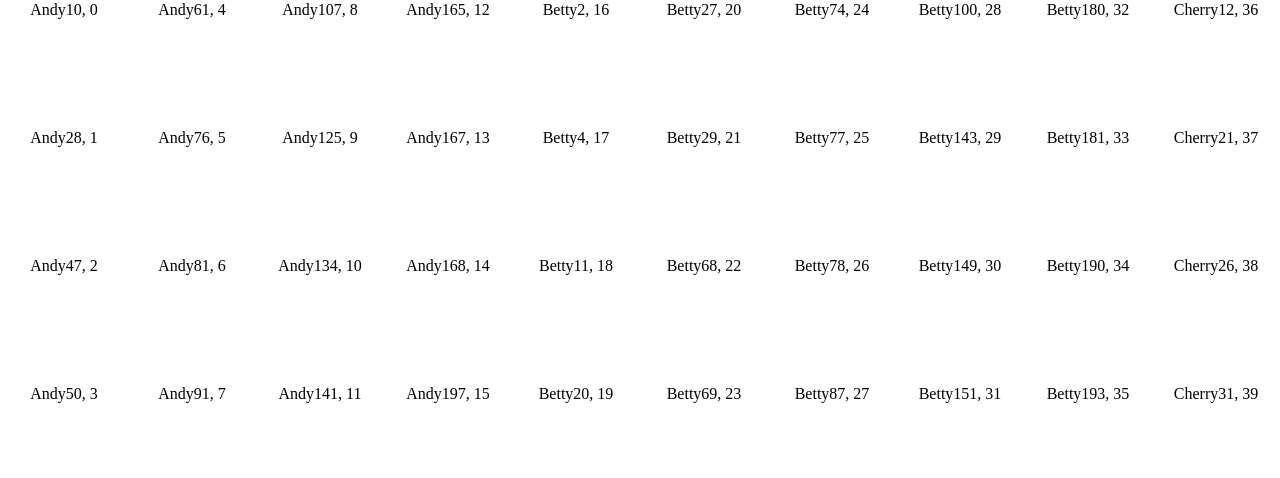
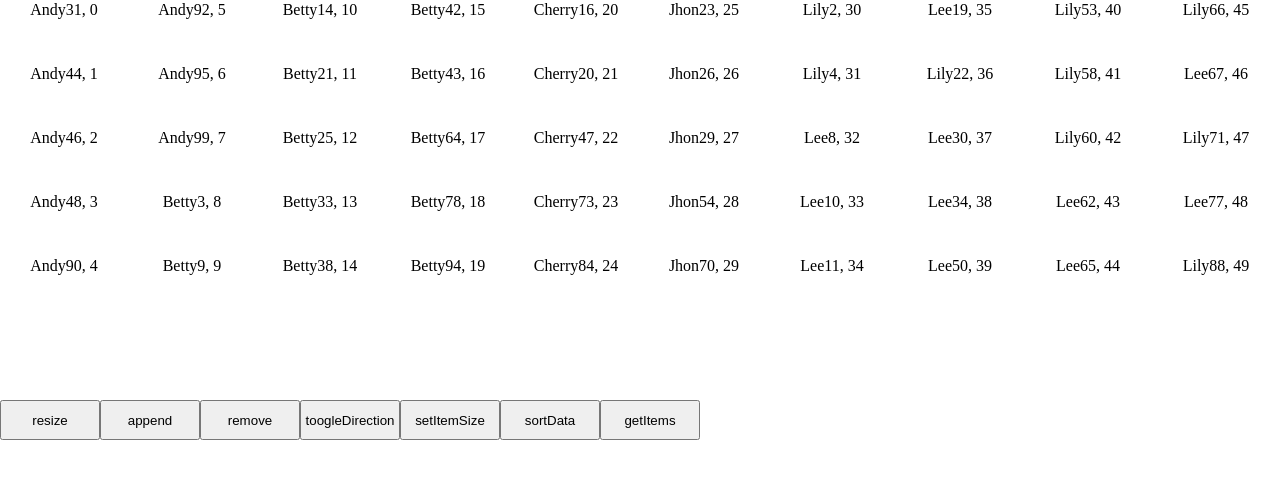
Before and after one commit to softshare/YKList, a Vue app: page / in a window 1280 px wide. Shown: the top 478 px of the page. Built offline with nearby package versions, Linux system fonts and the light colour scheme.

Commit message:
Done. Working on documents.

```diff
--- a/package.json
+++ b/package.json
@@ -1,6 +1,6 @@
 {
   "name": "yklist",
-  "version": "0.5.0",
+  "version": "0.9.1",
   "private": false,
   "main": "./dist/yklist.common.js",
   "license": "MIT",
@@ -20,7 +20,6 @@
   },
   "dependencies": {
     "core-js": "^3.6.5",
-    "element-resize-detector": "^1.2.1",
     "vue": "^2.6.11"
   },
   "devDependencies": {
--- a/src/App.vue
+++ b/src/App.vue
@@ -1,11 +1,24 @@
 <template>
-  <YKList msg="Welcome to Your Vue.js App" ref="ykList1" :settings="settings" :listData="listData">
-    <template v-slot:YKListItems="YKListItems">
-      <div onselectstart="return false;">
-        {{ YKListItems.item.name }}, {{ YKListItems.index }}
-      </div>
-    </template>
-  </YKList>
+  <div style="width:100%;">
+    <div style="clear:both;float:left;width:100%;">
+      <YKList ref="ykList1" :settings="settings" :listData="listData">
+        <template v-slot:YKListItems="YKListItems">
+          <div style="user-select: none;">
+            {{ YKListItems.item.name }}, {{ YKListItems.index }}
+          </div>
+        </template>
+      </YKList>
+    </div>
+    <div style="clear:both;float:left;width:100%;">
+      <button @click="resize" style="width: 100px; height:40px;">resize</button>
+      <button @click="append" style="width: 100px; height:40px;">append</button>
+      <button @click="remove" style="width: 100px; height:40px;">remove</button>
+      <button @click="toogleDirection" style="width: 100px; height:40px;">toogleDirection</button>
+      <button @click="setItemSize" style="width: 100px; height:40px;">setItemSize</button>
+      <button @click="sortData" style="width: 100px; height:40px;">sortData</button>
+      <button @click="getItems" style="width: 100px; height:40px;">getItems</button>
+    </div>
+  </div>
 </template>
 
 <script>
@@ -21,41 +34,44 @@
 				listData: [],
 				settings: {
 					id: "ykList1",
-					charSortBy: "name",
+					keyNaviBy: "name",
+					testingData: 100,
+					height: "400px",
+					itemSize: {
+						width: 128,
+						height: 64
+					},
 					onListClick: function (event, itemInfo) {
-						console.log('click', itemInfo);
+						console.log(event, itemInfo);
 					},
-					// beforeMouseDown: function (event, itemInfo) {
-					// 	console.log(itemInfo);
-					// 	return true;
-					// },
-					// afterMouseDown:function(){
-					//     return false;
-					// },
 					horizontal: true
 				}
 			}
 		},
 		methods: {
-			getRandomName() {
-				let store = ['Marry', 'Jhon', 'Tom', 'Lily', 'Richard', 'Max', 'Cherry', 'Lee', 'Yang','Betty','Andy'];
-				return store[Math.floor(Math.random() * store.length)];
+			resize() {
+				this.$refs.ykList1.setHeight("800px");
 			},
-			initTestData() {
-				let testtingArray = [];
-				for (let i = 0; i < 200; i++) {
-					testtingArray.push({
-						index: i,
-						name: this.getRandomName() + i
-					});
-				}
-				this.listData = testtingArray.sort((a, b) => (a.name)[0].charCodeAt() - (b.name)[0].charCodeAt()); //排序
-			}
+			append() {
+				this.$refs.ykList1.appendItem({name: 'yykk', index: 888});
+			},
+			remove() {
+        this.$refs.ykList1.removeItems(this.$refs.ykList1.getSelectedItems());
+			},
+			toogleDirection() {
+				this.$refs.ykList1.setHorizontal(!this.$refs.ykList1.getHorizontal());
+			},
+			setItemSize() {
+				this.$refs.ykList1.setItemSize({width:200, height:36});
+			},
+			sortData() {
+				this.$refs.ykList1.sortData("name", !this.$refs.ykList1.isAscend());
+			},
+			getItems() {
+				console.log(this.$refs.ykList1.getItems(this.$refs.ykList1.getSelectedItems()));
+			},
 		},
 		mounted() {
-			console.log("Sys Mounted.");
-			this.initTestData();
-			console.log(this.$refs.ykList1.list);
 		},
 	}
 </script>
@@ -70,7 +86,7 @@
     margin-top: 60px;
   }
 
-  body{
+  body {
     height: auto;
     min-height: 100%;
   }
--- a/src/components/YKList.vue
+++ b/src/components/YKList.vue
@@ -1,3 +1,11 @@
+/**
+Copyright(c) 2020
+Author : YangKe
+E-mail : softshare@163.com
+
+If YKList is useful to you, please star me at github:
+https://github.com/softshare/YKList
+**/
 <template>
   <div
       class="YKList-listMain"
@@ -11,8 +19,8 @@
       @mouseup="onListViewContainerMouseUp($event)"
       @dblclick="onListViewContainerDoubleClick($event)"
       v-bind:class="[
-          { 'YKList-listMain-vert': settings.horizontal==false },
-          { 'YKList-listMain-hori': settings.horizontal==true },
+          { 'YKList-listMain-vert': horizontal==false },
+          { 'YKList-listMain-hori': horizontal==true },
         ]"
   >
     <div v-bind:style="styleInnerScroll"></div>
@@ -62,9 +70,6 @@
 	import HelperCtlListView from "@/helpers/HelperCtlListView";
 	import HelperSysDOM from "../helpers/HelperSysDOM";
 
-    let elementResizeDetectorMaker = require("element-resize-detector");
-    let erd = elementResizeDetectorMaker();
-
 	export default {
 		name: 'YKList',
 		data() {
@@ -84,7 +89,10 @@
 				itemHot: -1, //当前的热点item
 				scrollTopValue: 0, //监测滚动条是否停止滚动的变量
 				MouseTime: 0, //Detect mouse click event
-                iLoadIconLP_Index: 0 //自动加载低优先级缩略图图标生成任务的索引值
+				styleListHeight: '500px',
+				iLoadIconLP_Index: 0, //自动加载低优先级缩略图图标生成任务的索引值,
+				iListHeightDetect: 0,
+				sortAsend: true,
 			};
 		},
 		props: {
@@ -93,6 +101,16 @@
 				required: true,
 				default: function () {
 					return {
+						itemSize: { //the size of a list node
+							type: Object,
+							default: function () {
+								return {
+									width: 128,
+									height: 128,
+								}
+							},
+						},
+						sortData: 0, //1 : ascend, 2: descend
 						beforeMouseDown: function (event, itemInfo) {
 							return true;
 						},
@@ -111,24 +129,6 @@
 					return []
 				},
 			},
-            itemSize: { //the size of a list node
-                type: Object,
-                default: function () {
-                    return {
-                        width: 128,
-                        height: 128,
-                    }
-                },
-            },
-            thumbnailSize: {//the size of a node thumbnail image
-                type: Object,
-                default: function () {
-                    return {
-                        width: 80,
-                        height: 80,
-                    }
-                },
-            },
 		},
 		computed: {
 			dom() {
@@ -138,17 +138,17 @@
 				return this.settings.horizontal;
 			},
 			itemSize_width() {
-                return this.itemSize.width;
+				return this.settings.itemSize == undefined ? 128 : this.settings.itemSize.width;
 			},
 			itemSize_height() {
-                return this.itemSize.height;
+				return this.settings.itemSize == undefined ? 128 : this.settings.itemSize.height;
 			},
 			visible_cols() {  //虚拟滚动数据的显示总列数
 				let v = 0;
 				if (this.horizontal) {
 					v = Math.ceil(this.listWidth / this.itemSize_width) + 0; //+1可以增加滚动平滑度
 				} else {
-                    v = Math.floor((this.listWidth - this.defaultScrollBarSize) / this.itemSize_width);
+					v = Math.floor(( this.listWidth - this.defaultScrollBarSize ) / this.itemSize_width);
 				}
 				if (v <= 0) v = 1;
 				return v;
@@ -156,9 +156,9 @@
 			visible_rows() { //虚拟滚动数据的显示总行数
 				let v = 0;
 				if (this.horizontal) {
-                    v = Math.floor((this.listHeight - this.defaultScrollBarSize) / this.itemSize_height);
+					v = Math.floor(( this.listHeight - this.defaultScrollBarSize ) / this.itemSize_height);
 				} else {
-                    v = Math.ceil((this.listHeight) / this.itemSize_height) + 1; //+1可以增加滚动平滑度
+					v = Math.ceil(( this.listHeight ) / this.itemSize_height) + 1; //+1可以增加滚动平滑度
 				}
 				if (v <= 0) v = 1;
 				return v;
@@ -179,20 +179,6 @@
 						this.startIndex + this.limitCount
 				);
 			},
-            parentContainerSize(){
-                // if(this.dom==null ) return null;
-                // console.log(this.dom.parentNode);
-                // if(this.dom.parentNode==null) return null;
-                // console.log(this.dom.parentNode);
-                // return{
-                //     w:  this.dom.parentNode.offsetWidth,
-                //     h:  this.dom.parentNode.offsetHeight,
-                // }
-                // return this.dom!=null?this.dom.parentNode.offsetHeight:null;
-                // console.log(this.settings.id);
-                // console.log(document.getElementById(this.settings.id));
-                return 0;
-            },
 			styleInnerScroll() {
 				if (this.horizontal) {
 					return {
@@ -212,13 +198,13 @@
 						position: "absolute",
 						height: "100%",
 						width: this.visible_cols * this.itemSize_width + 'px',
-                        left: (this.startIndex * this.itemSize_width) + 'px'
+						left: ( this.startIndex * this.itemSize_width ) + 'px'
 					};
 				} else {
 					return {
 						position: "absolute",
 						width: "100%",
-                        top: (this.startIndex * this.itemSize_height) / this.total_cols + 'px',
+						top: ( this.startIndex * this.itemSize_height ) / this.total_cols + 'px',
 					};
 				}
 			},
@@ -232,41 +218,38 @@
 			vcols_getArray() { //获取当前虚拟滚动区域，要显示的列范围
 				return this.vcols_total.slice(this.startIndex, this.startIndex + this.visible_cols)
 			},
-            styleListHeight() {
-                return this.settings.height == undefined ? "600px" : this.settings.height
-            },
 			styleListWidth() {
 				return this.settings.width == undefined ? "100%" : this.settings.width
 			}
 		},
 		methods: {
-            setListData(list) {//设置列表数据
-                this.list = list;
-            },
-            reCalcTotalRowsCols() {//计算行、列的数量；垂直、水平的列表，计算方式不同
+			refreshLayout() {//计算行、列的数量；垂直、水平的列表，计算方式不同
 				this.listWidth = this.dom.offsetWidth;
 				this.listHeight = this.dom.offsetHeight;
+				this.iListHeightDetect = this.listHeight;
 				if (this.horizontal) {
-                    this.total_rows = Math.floor((this.listHeight - this.defaultScrollBarSize) / this.itemSize_height);
+					this.total_rows = Math.floor(( this.listHeight - this.defaultScrollBarSize ) / this.itemSize_height);
 					if (this.total_rows <= 0) this.total_rows = 1;
 					this.total_cols = Math.ceil(this.list.length / this.total_rows);
-                } else {
-                    this.total_cols = Math.floor((this.listWidth - this.defaultScrollBarSize) / this.itemSize_width);
-                    if (this.total_cols <= 0) this.total_cols = 1;
-                    this.total_rows = Math.ceil(this.list.length / this.total_cols);
-                }
-                if (this.horizontal) {
+
 					this.vcols_total = new Array(this.total_cols)
 					for (let i = 0; i < this.vcols_total.length; i++) {
 						this.vcols_total[i] = {
 							cid: i,
-                            data: this.list.slice(i * this.visible_rows, (i + 1) * this.visible_rows)
+							data: this.list.slice(i * this.visible_rows, ( i + 1 ) * this.visible_rows)
 						}
 					}
+					if (this.dom.scrollLeft > 1) this.dom.scrollLeft = this.dom.scrollLeft - 1; //fix the wrong scroll offset
+				} else {
+					this.total_cols = Math.floor(( this.listWidth - this.defaultScrollBarSize ) / this.itemSize_width);
+					if (this.total_cols <= 0) this.total_cols = 1;
+					this.total_rows = Math.ceil(this.list.length / this.total_cols);
+					if (this.dom.scrollTop > 1) this.dom.scrollTop = this.dom.scrollTop - 1; //fix the wrong scroll offset
 				}
 			},
 			settingsCheck() {
 				if (this.settings.horizontal == undefined) this.settings.horizontal = false;
+				if (this.settings.height != undefined) this.styleListHeight = this.settings.height;
 			},
 			onScroll() {
 				// 根据滚动的距离，估算出这个滚动位置对应的数组序列，例如滚动100px，每条40px，对应第3条
@@ -306,10 +289,10 @@
 				}
 
 				if (
-                    (e.keyCode >= 48 && //0
-                        e.keyCode <= 57) || //9
-                    (e.keyCode >= 65 && //a
-                        e.keyCode <= 90) //z
+						( e.keyCode >= 48 && //0
+								e.keyCode <= 57 ) || //9
+						( e.keyCode >= 65 && //a
+								e.keyCode <= 90 ) //z
 				) {
 					HelperCtlListView.Helper.hotItem_setByChar(this, e.key);
 					return;
@@ -337,7 +320,7 @@
 						this.unCheckAll();
 						this.clearHotItem();
 					}
-                    if (this.settings.onListClick!=undefined) {
+					if (this.settings.onListClick != undefined) {
 						this.settings.onListClick(event, itemAtMouse);
 					}
 				}
@@ -348,12 +331,12 @@
 						event.pageX,
 						event.pageY
 				);
-                if (this.settings.onListDblClick!=undefined) {
+				if (this.settings.onListDblClick != undefined) {
 					this.settings.onListDblClick(event, itemAtMouse);
 				}
 			},
 			onLayoutResized() {
-                this.reCalcTotalRowsCols();
+				this.refreshLayout();
 			},
 			on_dragSelect_mouseDown(event) {
 				if (event.shiftKey || event.ctrlKey) return; //如果此时用户按下了shift或者ctrl，可能是在进行鼠标选择，不能处理拖拽
@@ -398,6 +381,10 @@
 
 			},
 			tm_autoScroll() { //the timer of auto scrolling
+				if (this.dom.offsetHeight != this.iListHeightDetect) { //check the change of list height
+					this.refreshLayout();
+				}
+
 				if (!HelperDragSelect.Helper.isDoing()) return;
 				var posBegin = HelperDragSelect.Helper.getPos_begin();
 				var posEnd = HelperDragSelect.Helper.getPos_end();
@@ -451,6 +438,17 @@
 					}
 				}
 			},
+			getItem(index) {
+				if (index >= 0 && index < this.list.length)
+					return this.list[index];
+			},
+			getItems(list) {
+				let retValue = [];
+				for(let i=0; i<list.length; i++){
+					retValue.push(this.getItem(list[i]));
+        }
+				return retValue;
+			},
 			getItemDomID(index) {
 				return 'YKList_Item_' + index;
 			},
@@ -466,7 +464,10 @@
 					this.setItemVisible(index);
 				}
 			},
-            clearHotItem(){
+			getHotItem() {
+				return this.itemHot;
+			},
+			clearHotItem() {
 				this.setHotItem(-1);
 			},
 			checkSet(index, isChecked) {
@@ -506,67 +507,120 @@
 				var offsetStart = HelperCtlListView.Helper.getTopOffset(this);
 				let coordRelativeStart = HelperCtlListView.Helper.getRelativeCoord(this, index);
 				if (this.horizontal) {
-                    let posLeft = (coordRelativeStart.x - 1) * this.itemSize_width - offsetStart;
+					let posLeft = ( coordRelativeStart.x - 1 ) * this.itemSize_width - offsetStart;
 					let posRight = posLeft + this.itemSize_width - this.listWidth;
-                    if (posLeft < 0) this.dom.scrollLeft = (coord.x - 1) * this.itemSize_width;
+					if (posLeft < 0) this.dom.scrollLeft = ( coord.x - 1 ) * this.itemSize_width;
 					if (posRight > 0) this.dom.scrollLeft = coord.x * this.itemSize_width - this.listWidth;
 				} else {
-                    let posTop = (coordRelativeStart.y - 1) * this.itemSize_height - offsetStart;
+					let posTop = ( coordRelativeStart.y - 1 ) * this.itemSize_height - offsetStart;
 					let posBottom = posTop + this.itemSize_height - this.listHeight;
-                    if (posTop < 0) this.dom.scrollTop = (coord.y - 1) * this.itemSize_height;
-                    if (posBottom > 0) this.dom.scrollTop = coord.y * this.itemSize_height - this.listHeight ;
+					if (posTop < 0) this.dom.scrollTop = ( coord.y - 1 ) * this.itemSize_height;
+					if (posBottom > 0) this.dom.scrollTop = coord.y * this.itemSize_height - this.listHeight;
 				}
 			},
 			isItemVisible(index) {
 				var offsetStart = HelperCtlListView.Helper.getTopOffset(this);
 				let coordRelativeStart = HelperCtlListView.Helper.getRelativeCoord(this, index);
 				if (this.horizontal) {
-                    let posLeft = (coordRelativeStart.x - 1) * this.itemSize_width - offsetStart;
+					let posLeft = ( coordRelativeStart.x - 1 ) * this.itemSize_width - offsetStart;
 					let posRight = posLeft + this.itemSize_width;
 					return posLeft >= 0 && posRight <= this.listWidth;
 				} else {
-                    let posTop = (coordRelativeStart.y - 1) * this.itemSize_height - offsetStart;
+					let posTop = ( coordRelativeStart.y - 1 ) * this.itemSize_height - offsetStart;
 					let posBottom = posTop + this.itemSize_height;
 					return posTop >= 0 && posBottom <= this.listHeight;
 				}
 			},
+			setHeight(val) {
+				this.styleListHeight = val;
 			},
-        watch: {
-            listData: function (newList) {
-                this.list = newList;
+			setListData(data) {
+				if (this.settings.sortData != undefined) {
+					if (this.settings.sortData == 1) {
+						this.list = data.sort((a, b) => ( a.name )[0].charCodeAt() - ( b.name )[0].charCodeAt()); //排序
+					} else {
+						this.list = data.sort((a, b) => ( b.name )[0].charCodeAt() - ( a.name )[0].charCodeAt()); //排序
+					}
+				} else {
+					this.list = data;
+				}
+
 				this.list_checked = [];
 				this.list_charSort = [];
-                this.reCalcTotalRowsCols();
-                if(this.settings.charSortBy!=undefined){
-                    for(let i=0; i<this.list.length;i++){
-                        let sortValue = eval("this.list[i]."+this.settings.charSortBy).toString();
-                        if(sortValue.length>0) sortValue= sortValue[0].toLowerCase();
+				this.refreshLayout();
+				if (this.settings.keyNaviBy != undefined) {
+					for (let i = 0; i < this.list.length; i++) {
+						let sortValue = eval("this.list[i]." + this.settings.keyNaviBy).toString();
+						if (sortValue.length > 0) sortValue = sortValue[0].toLowerCase();
 						this.list_charSort.push(sortValue);
 					}
 				}
 			},
-            settings: function () {
+			removeItems(items) {
+				this.list_checked = [];
+				this.setHotItem(-1);
+				items = items.sort((a, b) => a - b);
+				for (let i = items.length - 1; i >= 0; i--) {
+					this.list.splice(items[i], 1);
+					this.list_charSort.splice(items[i], 1);
+				}
+				this.refreshLayout();
+			},
+			appendItem(item) {
+				this.list_checked = [];
+				this.list.push(item);
+				if (this.settings.keyNaviBy != undefined) {
+					let sortValue = eval("item." + this.settings.keyNaviBy).toString();
+					if (sortValue.length > 0) sortValue = sortValue[0].toLowerCase();
+					this.list_charSort.push(sortValue);
+				}
+				this.refreshLayout();
+			},
+			setHorizontal(val) {
+				this.settings.horizontal = val;
+				this.refreshLayout();
+			},
+			getHorizontal() {
+				return this.settings.horizontal;
+			},
+			getSelectedItems() {
+				return this.list_checked;
+			},
+			setItemSize(val) {
+				this.settings.itemSize.width = val.width;
+				this.settings.itemSize.height = val.height;
+				this.refreshLayout();
+			},
+			sortData(colName, isAscend = true) {
+				this.sortAsend = isAscend;
+				if (isAscend)
+					this.setListData(this.list.sort((a, b) => ( eval('a.' + colName) )[0].charCodeAt() - ( eval('b.' + colName) )[0].charCodeAt()));
+				else
+					this.setListData(this.list.sort((a, b) => ( eval('b.' + colName) )[0].charCodeAt() - ( eval('a.' + colName) )[0].charCodeAt()));
+			},
+			isAscend() {
+				return this.sortAsend;
+			}
+		},
+		watch: {
+			settings: function (valNew) {
 				this.settingsCheck();
-                this.reCalcTotalRowsCols();
-            },
-            parentContainerSize: function (newVal) {
-                console.log(newVal);
+				this.refreshLayout();
 			},
 		},
 		created() {
-            this.settingsCheck();
 		},
 		mounted() {
-            let vmobj = this; //开始监听div缩放事件
-            erd.listenTo(vmobj.dom, function () {
-                vmobj.onLayoutResized();
-            });
+			this.settingsCheck();
+
+			if (this.listData.length == 0 && this.settings.testingData != undefined) {
+				this.setListData(HelperCtlListView.Helper.createTestData(this.settings.testingData));
+			} else {
+				this.setListData(this.listData);
+			}
 			HelperDragSelect.Helper.init(this.on_dragSelect_mouseDown, this.on_dragSelect_mouseMove, this.on_dragSelect_mouseUp);
-            setInterval(this.tm_autoScroll, 400);
-            console.log(this.dom)
-            console.log(this.dom.parentNode)
-            console.log(this.dom.parentNode.offsetHeight)
-            this.settings.height = this.dom.parentNode.offsetHeight;
+			setInterval(this.tm_autoScroll, 333);
+
 		},
 	}
 </script>
--- a/src/helpers/HelperCtlListView.vue
+++ b/src/helpers/HelperCtlListView.vue
@@ -1,3 +1,11 @@
+/**
+Copyright(c) 2020
+Author : YangKe
+E-mail : softshare@163.com
+
+If YKList is useful to you, please star me at github:
+https://github.com/softshare/YKList
+**/
 <script>
 	import HelperSysDOM from "@/helpers/HelperSysDOM";
 	import HelperDragSelect from "@/helpers/HelperDragSelect";
@@ -304,6 +312,19 @@
 			getTimeStamp() {
 				return new Date().valueOf();
 			},
+			getRandomName() {
+				let store = ['Marry', 'Jhon', 'Tom', 'Lily', 'Richard', 'Max', 'Cherry', 'Lee', 'Yang','Betty','Andy'];
+				return store[Math.floor(Math.random() * store.length)];
+			},
+			createTestData(iCount=200) {
+				let testtingArray = [];
+				for (let i = 0; i < iCount; i++) {
+					testtingArray.push({
+						name: this.getRandomName() + i
+					});
+				}
+				return testtingArray.sort((a, b) => (a.name)[0].charCodeAt() - (b.name)[0].charCodeAt()); //排序
+			},
 		}
 	};
 </script>
--- a/src/helpers/HelperSysDOM.vue
+++ b/src/helpers/HelperSysDOM.vue
@@ -1,3 +1,11 @@
+/**
+Copyright(c) 2020
+Author : YangKe
+E-mail : softshare@163.com
+
+If YKList is useful to you, please star me at github:
+https://github.com/softshare/YKList
+**/
 <script>
 	export default {
 		Helper: {
@@ -23,7 +31,7 @@ export default {
 			},
 			getElementWidth(id) {
 				var div = document.getElementById(id);
-      if(div==null) return 0 ;
+				if (div == null) return 0;
 				var width =
 						div.style.width ||
 						div.clientWidth ||
@@ -33,16 +41,19 @@ export default {
 				if (sValue.indexOf("px")) sValue = sValue.replace("px", "");
 				return parseInt(sValue);
 			},
-    getElementHeight(id) {
-      var div = document.getElementById(id);
+			getElementHeightByDom(dom) {
 				var width =
-        div.style.height ||
-        div.clientHeight ||
-        div.offsetHeight ||
-        div.scrollHeight;
+						dom.style.height ||
+						dom.clientHeight ||
+						dom.offsetHeight ||
+						dom.scrollHeight;
 				var sValue = width.toString().toLowerCase();
 				if (sValue.indexOf("px")) sValue = sValue.replace("px", "");
 				return parseInt(sValue);
+			},
+			getElementHeight(id) {
+				var dom = document.getElementById(id);
+				return this.getElementHeightByDom(dom);
 			}
 		}
 	};
```
Also changed, not shown: src/helpers/HelperDragSelect.vue (+8 -0 lines), 2 other files (tests, documents, lock files or other folders). Lines whose indentation alone changed are shown as unchanged.
